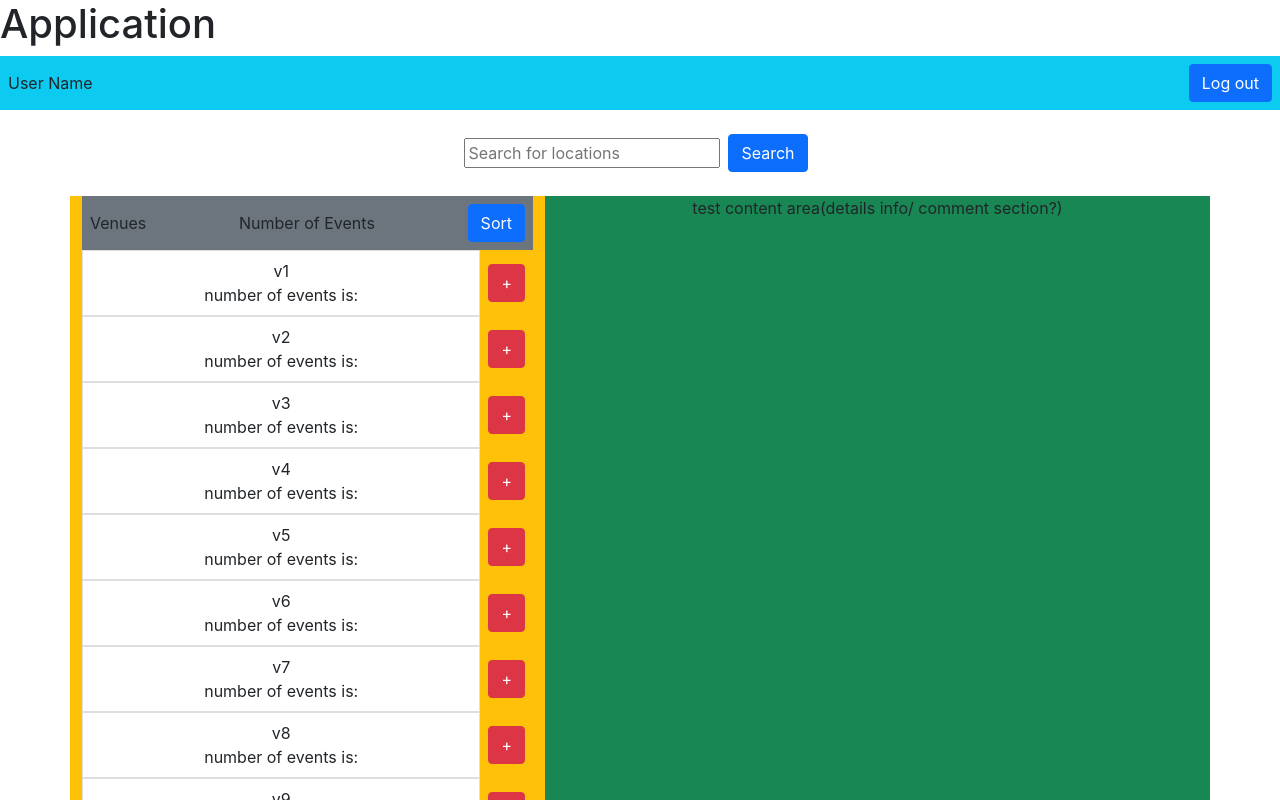
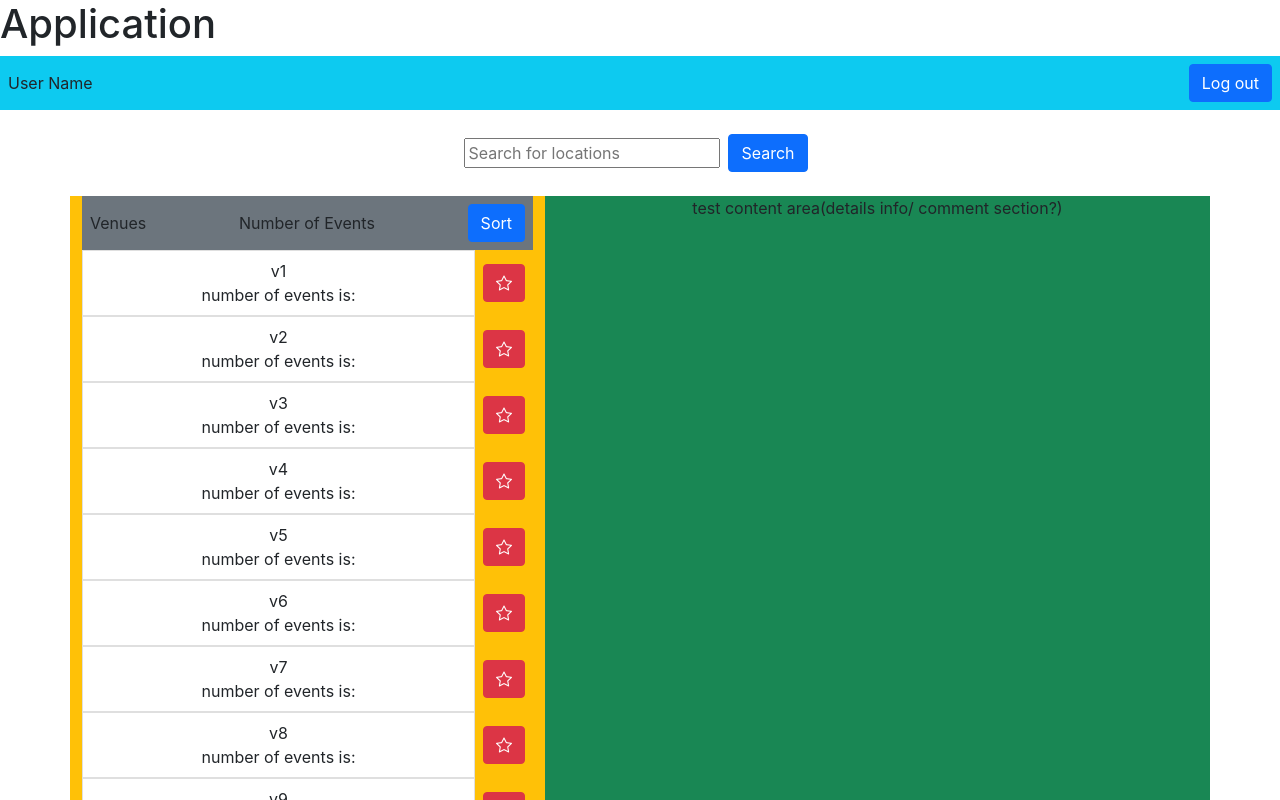
Before and after one commit to LabRat404/Map_of_Events, a React (Create React App) app in the folder 2720_project/: page /Dashboard in a window 1280 px wide. Shown: the top 800 px of the page. Built offline with nearby package versions, Linux system fonts and the light colour scheme.

Commit message:
added boostrap icon

```diff
--- a/2720_project/package.json
+++ b/2720_project/package.json
@@ -7,6 +7,7 @@
     "@testing-library/react": "^13.4.0",
     "@testing-library/user-event": "^13.5.0",
     "bcryptjs": "^2.4.3",
+    "bootstrap-icons": "^1.10.2",
     "cors": "^2.8.5",
     "express": "^4.18.2",
     "jsonwebtoken": "^8.5.1",
--- a/2720_project/src/components/Dashboard.js
+++ b/2720_project/src/components/Dashboard.js
@@ -1,4 +1,5 @@
 import React, { Component, useState } from 'react';
+import "bootstrap-icons/font/bootstrap-icons.css";
 
 let venues = ["v1","v2","v3","v4","v5","v6","v7","v8","v9","v10"];
 
@@ -94,7 +95,7 @@ function List(props){
         <div>number of events is: </div>
       </div>
       {/* fav icon star */}
-      <div className='p-2 pl-2'><button type="submit" className="btn btn-danger" onClick={()=>addFav()}>+</button></div>
+      <div className='p-2'><button type="submit" className="btn btn-danger" onClick={()=>addFav()}><i class="bi bi-star"></i></button></div>
     </div>
   );
 }
```
Also changed, not shown: 1 other file (tests, documents, lock files or other folders).
